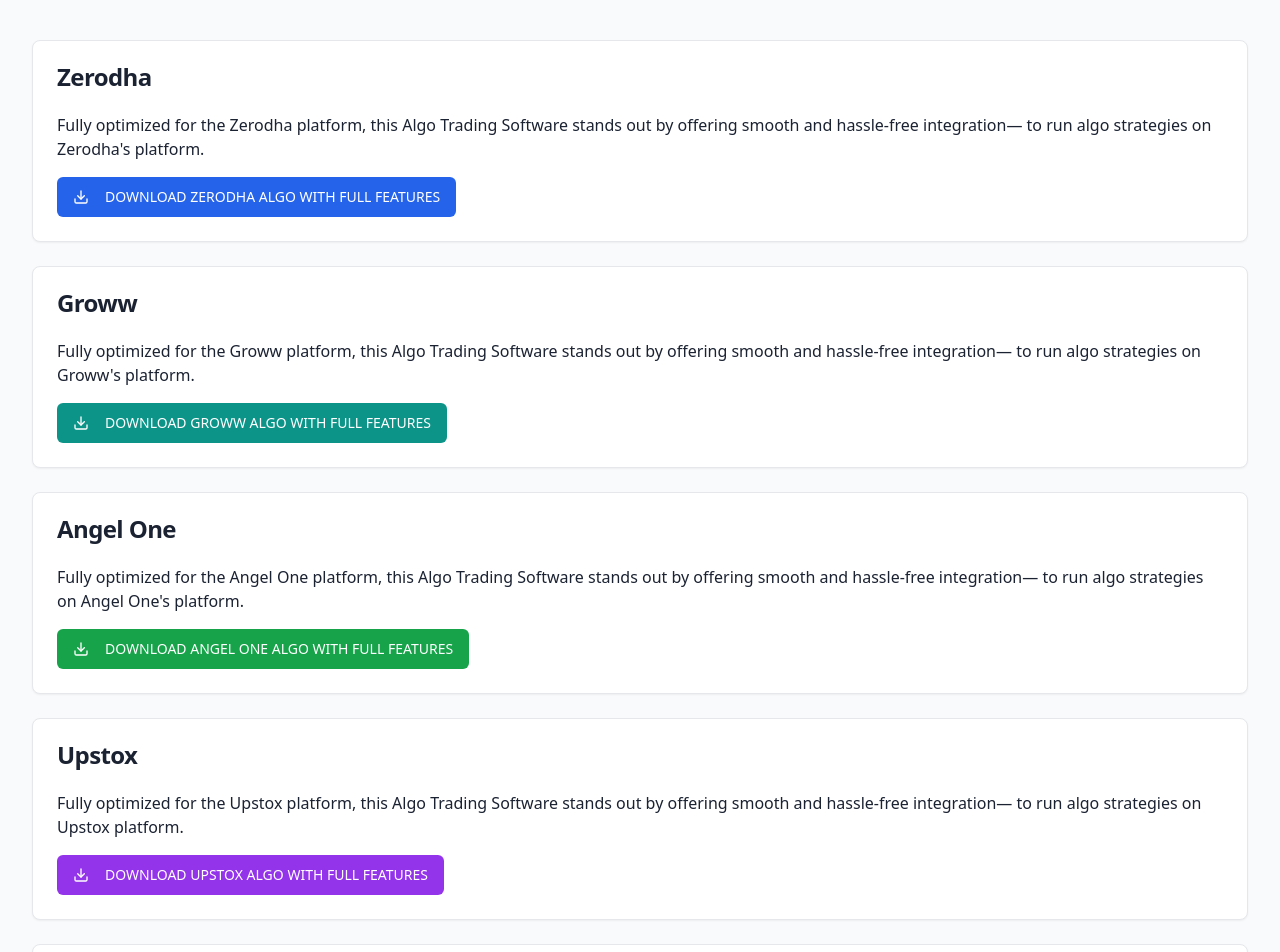
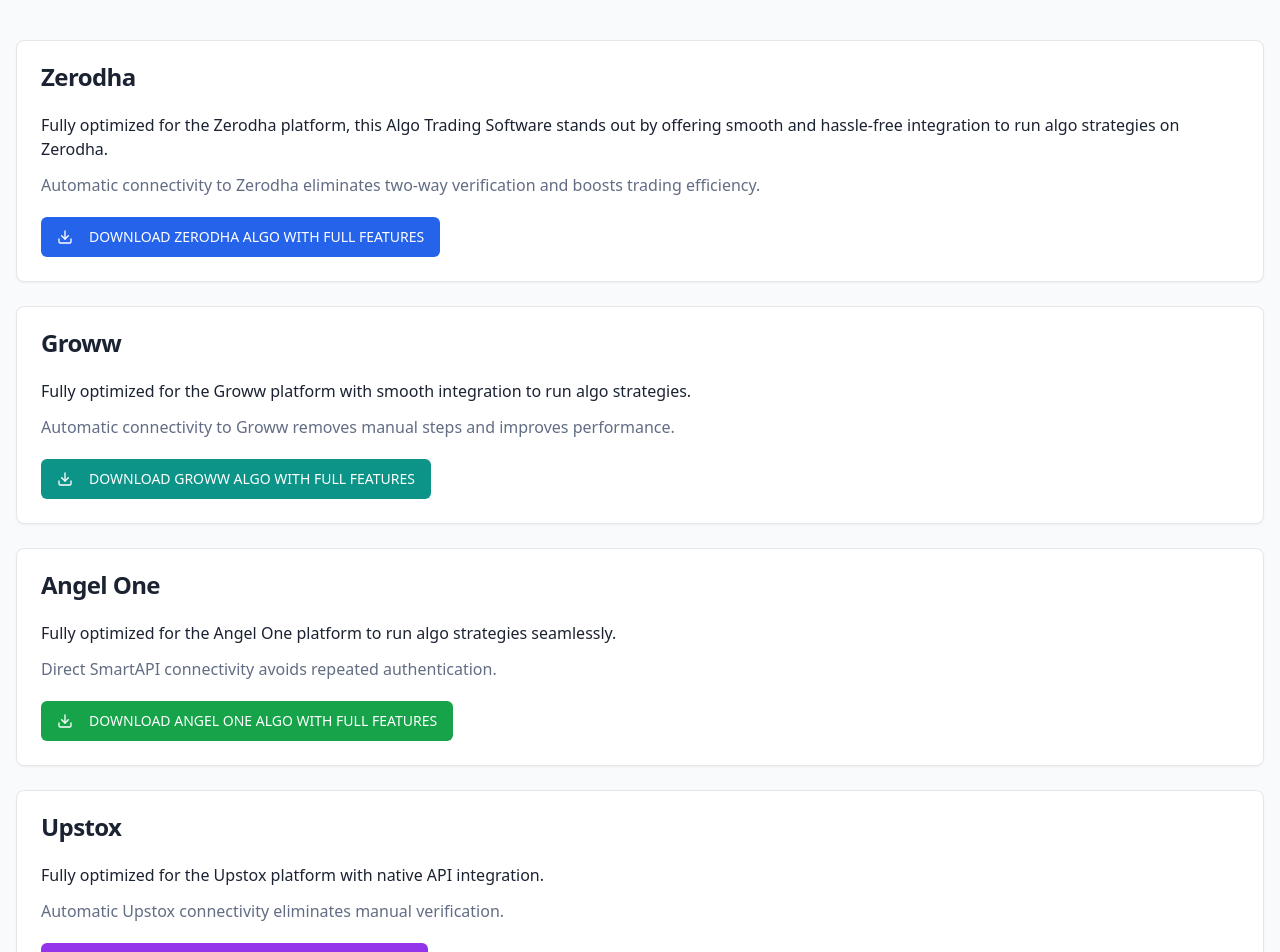
Before and after one commit to biswajitd/softgogy-empower-learners-hub, a React (Vite) app: page /algo-apps in a window 1280 px wide. Shown: the top 952 px of the page. Built offline with nearby package versions, Linux system fonts and the light colour scheme.

Commit message:
Refactor platform descriptions and download links
Updated descriptions and features for various platforms to enhance clarity and conciseness. Changed download links to direct download format.

Signed-off-by: biswajitd <33791038+biswajitd@users.noreply.github.com>

```diff
--- a/src/pages/AlgoApps.tsx
+++ b/src/pages/AlgoApps.tsx
@@ -1,62 +1,80 @@
 import { Button } from '@/components/ui/button';
 import { Card, CardContent, CardHeader, CardTitle } from '@/components/ui/card';
-import { Download, Code, TrendingUp, Zap, Shield, Smartphone, ArrowLeft } from 'lucide-react';
-import { Link } from 'react-router-dom';
+import { Download } from 'lucide-react';
 
 const AlgoApps = () => {
   const platforms = [
     {
       name: "Zerodha",
       api: "KiteConnect API",
-      description: "Fully optimized for the Zerodha platform, this Algo Trading Software stands out by offering smooth and hassle-free integration— to run algo strategies on Zerodha's platform.",
-      features: "What truly sets this software apart is its intelligent automatic connectivity to Zerodha, eliminating the need for tedious two-way verifications. It effortlessly executes your preferred options, saving your time and significantly boosting your trading profitability.",
-      downloadLink: "https://drive.google.com/file/d/1iZU2_OvjgIiw6Nac40Z_KrEdbWkdBO3v/view?usp=sharing",
-      color: "bg-blue-600"
+      description:
+        "Fully optimized for the Zerodha platform, this Algo Trading Software stands out by offering smooth and hassle-free integration to run algo strategies on Zerodha.",
+      features:
+        "Automatic connectivity to Zerodha eliminates two-way verification and boosts trading efficiency.",
+      downloadLink:
+        "https://drive.google.com/uc?export=download&id=1iZU2_OvjgIiw6Nac40Z_KrEdbWkdBO3v",
+      color: "bg-blue-600",
     },
     {
       name: "Groww",
       api: "Groww API",
-      description: "Fully optimized for the Groww platform, this Algo Trading Software stands out by offering smooth and hassle-free integration— to run algo strategies on Groww's platform.",
-      features: "What truly sets this software apart is its intelligent automatic connectivity to Groww, eliminating the need for tedious two-way verifications. It effortlessly executes your preferred options, saving your time and significantly boosting your trading profitability.",
-      downloadLink: "https://drive.google.com/file/d/1f2og8N3qV9UfQcljQa_GkrdE6XovwezL/view?usp=sharing",
-      color: "bg-teal-600"
+      description:
+        "Fully optimized for the Groww platform with smooth integration to run algo strategies.",
+      features:
+        "Automatic connectivity to Groww removes manual steps and improves performance.",
+      downloadLink:
+        "https://drive.google.com/uc?export=download&id=1f2og8N3qV9UfQcljQa_GkrdE6XovwezL",
+      color: "bg-teal-600",
     },
     {
       name: "Angel One",
       api: "SmartAPI",
-      description: "Fully optimized for the Angel One platform, this Algo Trading Software stands out by offering smooth and hassle-free integration— to run algo strategies on Angel One's platform.",
-      features: "What truly sets this software apart is its intelligent automatic connectivity to Angel One & Smart Api, eliminating the need for tedious two-way verifications. It effortlessly executes your preferred options, saving your time and significantly boosting your trading profitability.",
-      downloadLink: "https://drive.google.com/file/d/1SY0DnDYr_sF2O0T8AFARUXv-qQ0tOxtu/view?usp=sharing",
-      color: "bg-green-600"
+      description:
+        "Fully optimized for the Angel One platform to run algo strategies seamlessly.",
+      features:
+        "Direct SmartAPI connectivity avoids repeated authentication.",
+      downloadLink:
+        "https://drive.google.com/uc?export=download&id=1SY0DnDYr_sF2O0T8AFARUXv-qQ0tOxtu",
+      color: "bg-green-600",
     },
     {
       name: "Upstox",
       api: "Native API",
-      description: "Fully optimized for the Upstox platform, this Algo Trading Software stands out by offering smooth and hassle-free integration— to run algo strategies on Upstox platform.",
-      features: "What truly sets this software apart is its intelligent automatic connectivity to Upstox & its Native Api, eliminating the need for tedious two-way verifications. It effortlessly executes your preferred options, saving your time and significantly boosting your trading profitability.",
-      downloadLink: "https://drive.google.com/file/d/10EWWW5OoDqa653Neo1gCVYwqhHfXYaI-/view?usp=sharing",
-      color: "bg-purple-600"
+      description:
+        "Fully optimized for the Upstox platform with native API integration.",
+      features:
+        "Automatic Upstox connectivity eliminates manual verification.",
+      downloadLink:
+        "https://drive.google.com/uc?export=download&id=10EWWW5OoDqa653Neo1gCVYwqhHfXYaI-",
+      color: "bg-purple-600",
     },
     {
       name: "5paisa",
       api: "Native API",
-      description: "Fully optimized for the 5paisa platform, this Algo Trading Software stands out by offering smooth and hassle-free integration— to run algo strategies on 5paisa platform.",
-      features: "What truly sets this software apart is its intelligent automatic connectivity to 5paisa & its Native Api, eliminating the need for tedious two-way verifications. It effortlessly executes your preferred options, saving your time and significantly boosting your trading profitability.",
-      downloadLink: "https://drive.google.com/file/d/18QA6cqKaFQKXGdj0UkJzd9Wk3eIfwhLC/view?usp=drive_link",
-      color: "bg-orange-600"
-    }
+      description:
+        "Fully optimized for the 5paisa platform to execute algo strategies efficiently.",
+      features:
+        "Native API connectivity ensures fast and reliable order execution.",
+      downloadLink:
+        "https://drive.google.com/uc?export=download&id=18QA6cqKaFQKXGdj0UkJzd9Wk3eIfwhLC",
+      color: "bg-orange-600",
+    },
   ];
 
   return (
     <div className="min-h-screen bg-background">
-      <div className="container mx-auto py-10">
+      <div className="container mx-auto px-4 py-10">
         {platforms.map((platform) => (
           <Card key={platform.name} className="mb-6">
             <CardHeader>
               <CardTitle>{platform.name}</CardTitle>
             </CardHeader>
+
             <CardContent>
-              <p className="mb-4">{platform.description}</p>
+              <p className="mb-3">{platform.description}</p>
+              <p className="mb-5 text-muted-foreground">
+                {platform.features}
+              </p>
 
               <a
                 href={platform.downloadLink}
```
